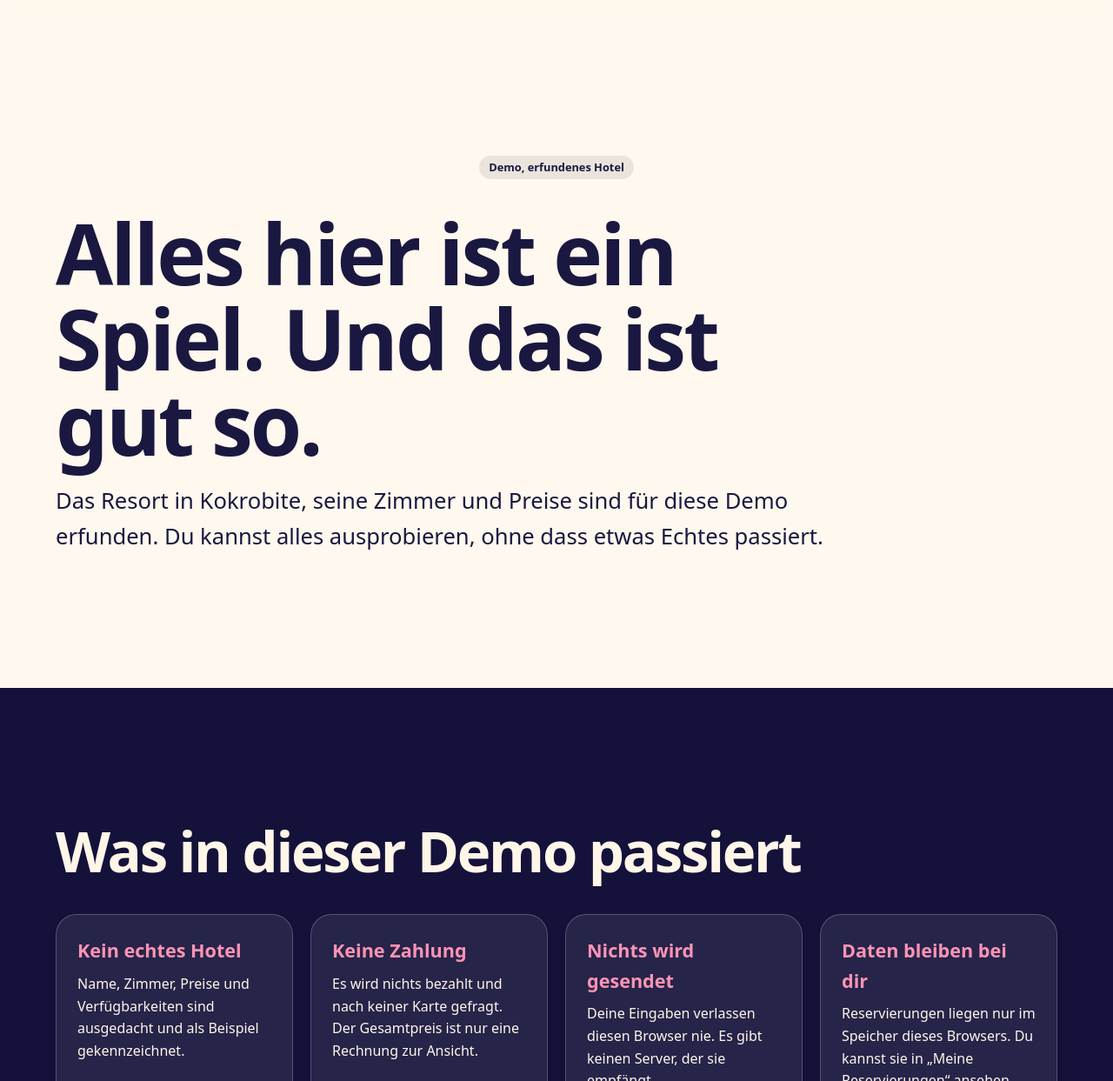
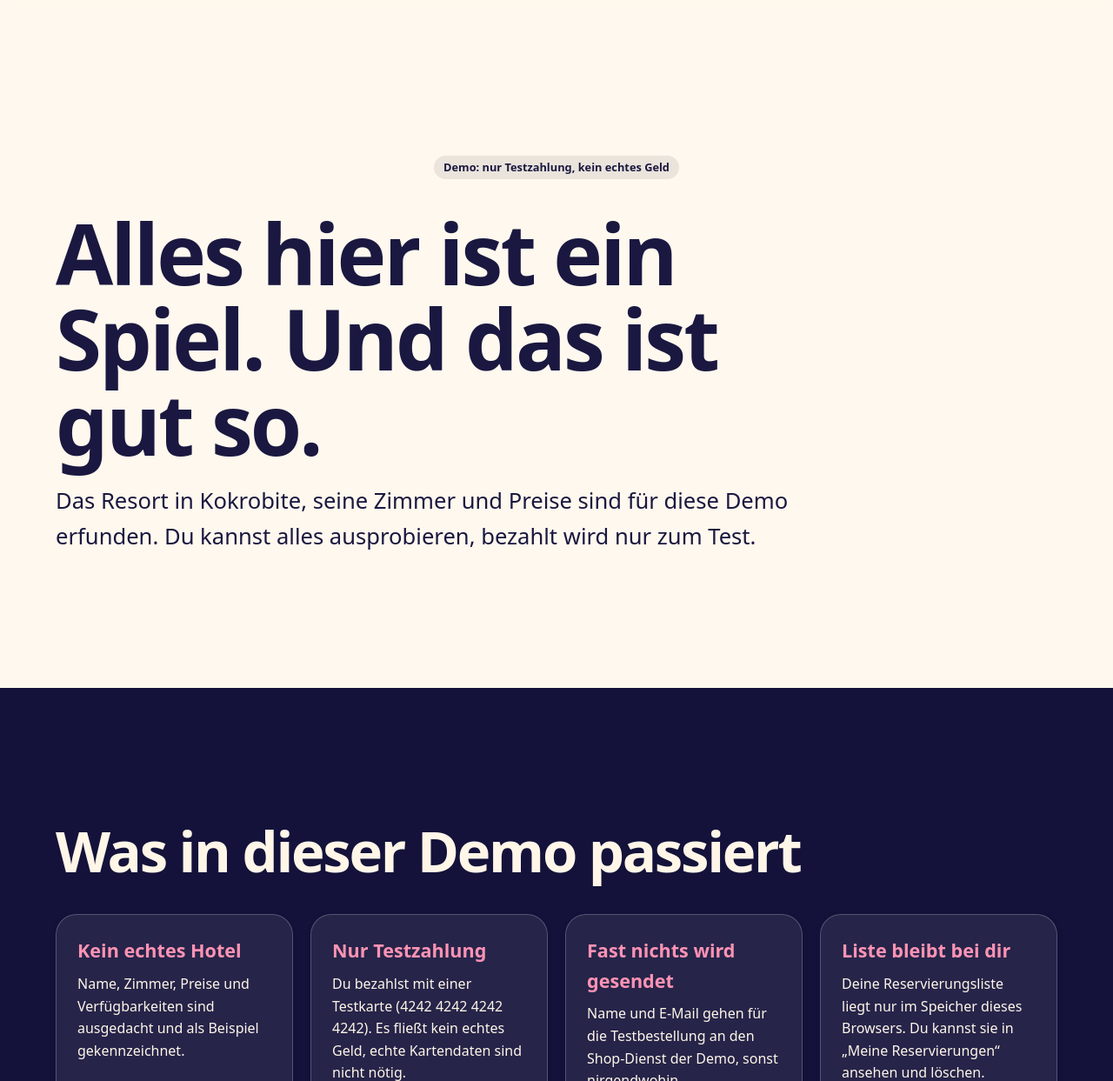
Before and after one commit to datton/orchestrate-demo-kokrobite-resort, a plain HTML site: page pages/demo-hinweis.html in a window 1280 px wide. Shown: the part 57-1300 px from the top of the page at 87% size. Drawn offline with Linux system fonts and the light colour scheme.

Commit message:
Demo notice: payment is a test payment, name and email go to the shop service

```diff
--- a/pages/demo-hinweis.html
+++ b/pages/demo-hinweis.html
@@ -17,18 +17,18 @@
 <body>
 <main id="main">
   <section class="band dh-hero">
-    <p data-reveal><span class="demo-label">Demo, erfundenes Hotel</span></p>
+    <p data-reveal><span class="demo-label">Demo: nur Testzahlung, kein echtes Geld</span></p>
     <h1 data-words>Alles hier ist ein Spiel. Und das ist gut so.</h1>
-    <p class="dh-lead" data-reveal>Das Resort in Kokrobite, seine Zimmer und Preise sind für diese Demo erfunden. Du kannst alles ausprobieren, ohne dass etwas Echtes passiert.</p>
+    <p class="dh-lead" data-reveal>Das Resort in Kokrobite, seine Zimmer und Preise sind für diese Demo erfunden. Du kannst alles ausprobieren, bezahlt wird nur zum Test.</p>
   </section>
 
   <section class="band band--dark">
     <h2 class="dh-h2" data-reveal>Was in dieser Demo passiert</h2>
     <div class="dh-grid">
       <div class="dh-card" data-reveal><h3>Kein echtes Hotel</h3><p>Name, Zimmer, Preise und Verfügbarkeiten sind ausgedacht und als Beispiel gekennzeichnet.</p></div>
-      <div class="dh-card" data-reveal><h3>Keine Zahlung</h3><p>Es wird nichts bezahlt und nach keiner Karte gefragt. Der Gesamtpreis ist nur eine Rechnung zur Ansicht.</p></div>
-      <div class="dh-card" data-reveal><h3>Nichts wird gesendet</h3><p>Deine Eingaben verlassen diesen Browser nie. Es gibt keinen Server, der sie empfängt.</p></div>
-      <div class="dh-card" data-reveal><h3>Daten bleiben bei dir</h3><p>Reservierungen liegen nur im Speicher dieses Browsers. Du kannst sie in „Meine Reservierungen“ ansehen und löschen.</p></div>
+      <div class="dh-card" data-reveal><h3>Nur Testzahlung</h3><p>Du bezahlst mit einer Testkarte (4242 4242 4242 4242). Es fließt kein echtes Geld, echte Kartendaten sind nicht nötig.</p></div>
+      <div class="dh-card" data-reveal><h3>Fast nichts wird gesendet</h3><p>Name und E-Mail gehen für die Testbestellung an den Shop-Dienst der Demo, sonst nirgendwohin.</p></div>
+      <div class="dh-card" data-reveal><h3>Liste bleibt bei dir</h3><p>Deine Reservierungsliste liegt nur im Speicher dieses Browsers. Du kannst sie in „Meine Reservierungen“ ansehen und löschen.</p></div>
     </div>
   </section>
 
@@ -41,15 +41,15 @@
       </div>
       <div class="faq__item" data-reveal>
         <h3 class="faq__q"><button class="faq__btn" type="button" aria-expanded="false" aria-controls="faq-a2" id="faq-q2">Wie reserviere ich ein Zimmer?<span class="faq__icon" aria-hidden="true">+</span></button></h3>
-        <div class="faq__a" id="faq-a2" role="region" aria-labelledby="faq-q2" hidden><p>Wähle auf der Seite „Zimmer“ ein Zimmer oder öffne direkt die Reservierung. Dort wählst du Anreise- und Abreisedatum im Kalender, die Zahl der Gäste und gibst einen Namen ein. Der Preis wird sofort berechnet. Am Ende bekommst du eine Referenz im Format KR-XXXXXX.</p></div>
+        <div class="faq__a" id="faq-a2" role="region" aria-labelledby="faq-q2" hidden><p>Wähle auf der Seite „Zimmer“ ein Zimmer oder öffne direkt die Reservierung. Dort wählst du Anreise- und Abreisedatum im Kalender, die Zahl der Gäste und gibst einen Namen ein. Der Preis wird sofort berechnet. Am Ende bezahlst du per Testzahlung und bekommst eine Referenz im Format KR-XXXXXX.</p></div>
       </div>
       <div class="faq__item" data-reveal>
-        <h3 class="faq__q"><button class="faq__btn" type="button" aria-expanded="false" aria-controls="faq-a3" id="faq-q3">Muss ich etwas bezahlen?<span class="faq__icon" aria-hidden="true">+</span></button></h3>
-        <div class="faq__a" id="faq-a3" role="region" aria-labelledby="faq-q3" hidden><p>Nein. Es gibt keine Zahlung, keine Anzahlung und keine Kartendaten. Der angezeigte Betrag ist nur ein Beispielpreis.</p></div>
+        <h3 class="faq__q"><button class="faq__btn" type="button" aria-expanded="false" aria-controls="faq-a3" id="faq-q3">Muss ich echtes Geld bezahlen?<span class="faq__icon" aria-hidden="true">+</span></button></h3>
+        <div class="faq__a" id="faq-a3" role="region" aria-labelledby="faq-q3" hidden><p>Nein. Die Zahlung ist eine Testzahlung über den Shop-Dienst der Demo (Stripe-Testmodus oder Sandbox). Nimm die Testkarte 4242 4242 4242 4242 mit beliebigem Datum in der Zukunft und beliebigem Prüfcode. Es fließt kein echtes Geld und du brauchst keine echten Kartendaten. Der Betrag ist ein Beispielpreis.</p></div>
       </div>
       <div class="faq__item" data-reveal>
         <h3 class="faq__q"><button class="faq__btn" type="button" aria-expanded="false" aria-controls="faq-a4" id="faq-q4">Wohin gehen meine Angaben?<span class="faq__icon" aria-hidden="true">+</span></button></h3>
-        <div class="faq__a" id="faq-a4" role="region" aria-labelledby="faq-q4" hidden><p>Nirgendwohin. Alles bleibt im lokalen Speicher deines Browsers. Es wird keine E-Mail verschickt und nichts an einen Server übertragen. Wenn du die Browserdaten löschst, sind die Reservierungen weg.</p></div>
+        <div class="faq__a" id="faq-a4" role="region" aria-labelledby="faq-q4" hidden><p>Name und E-Mail, die du eingibst, gehen für die Testbestellung an den Shop-Dienst der Demo, aber nirgendwo sonst hin. Es wird keine E-Mail verschickt. Die Liste deiner Reservierungen bleibt im Speicher deines Browsers; wenn du die Browserdaten löschst, ist sie weg.</p></div>
       </div>
       <div class="faq__item" data-reveal>
         <h3 class="faq__q"><button class="faq__btn" type="button" aria-expanded="false" aria-controls="faq-a5" id="faq-q5">Kann ich eine Reservierung ändern oder löschen?<span class="faq__icon" aria-hidden="true">+</span></button></h3>
@@ -61,7 +61,7 @@
       </div>
       <div class="faq__item" data-reveal>
         <h3 class="faq__q"><button class="faq__btn" type="button" aria-expanded="false" aria-controls="faq-a7" id="faq-q7">Wie kann ich das Resort kontaktieren?<span class="faq__icon" aria-hidden="true">+</span></button></h3>
-        <div class="faq__a" id="faq-a7" role="region" aria-labelledby="faq-q7" hidden><p>Gar nicht, denn es gibt kein echtes Hotel und deshalb auch keine Telefonnummer, E-Mail oder Adresse. Für die Reise nach Ghana verlasse dich auf die Hinweise auf der Seite „Anreise“ und auf die offiziellen Quellen dort.</p></div>
+        <div class="faq__a" id="faq-a7" role="region" aria-labelledby="faq-q7" hidden><p>Gar nicht: Es gibt kein echtes Hotel und deshalb auch keine Telefonnummer, E-Mail oder Adresse, und kein echtes Geld wird bewegt. Für die Reise nach Ghana verlasse dich auf die Hinweise auf der Seite „Anreise“ und auf die offiziellen Quellen dort.</p></div>
       </div>
     </div>
     <p class="guide-note dh-note" data-reveal>Hinweise zu Einreise und Sicherheit sind allgemeine Informationen, keine Rechts- oder Reiseberatung. Bitte prüfe sie bei den offiziellen Stellen.</p>
```
